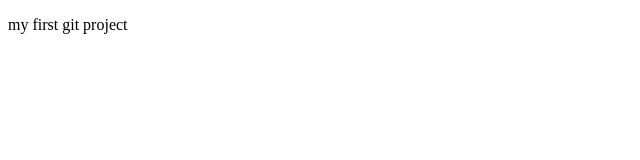
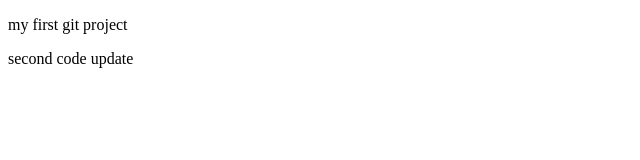
Before and after one commit to skyirty/first-git-project, a plain HTML site: page index.html in a window 1280 px wide. Shown: the whole page, without its empty margins (0-640 px from the left). Drawn offline with Linux system fonts and the light colour scheme.

Commit message:
first commit

```diff
--- a/index.html
+++ b/index.html
@@ -6,5 +6,6 @@
 </head>
 <body>
     <p>my first git project</p>
+    <p>second code update</p>
 </body>
 </html>
```
